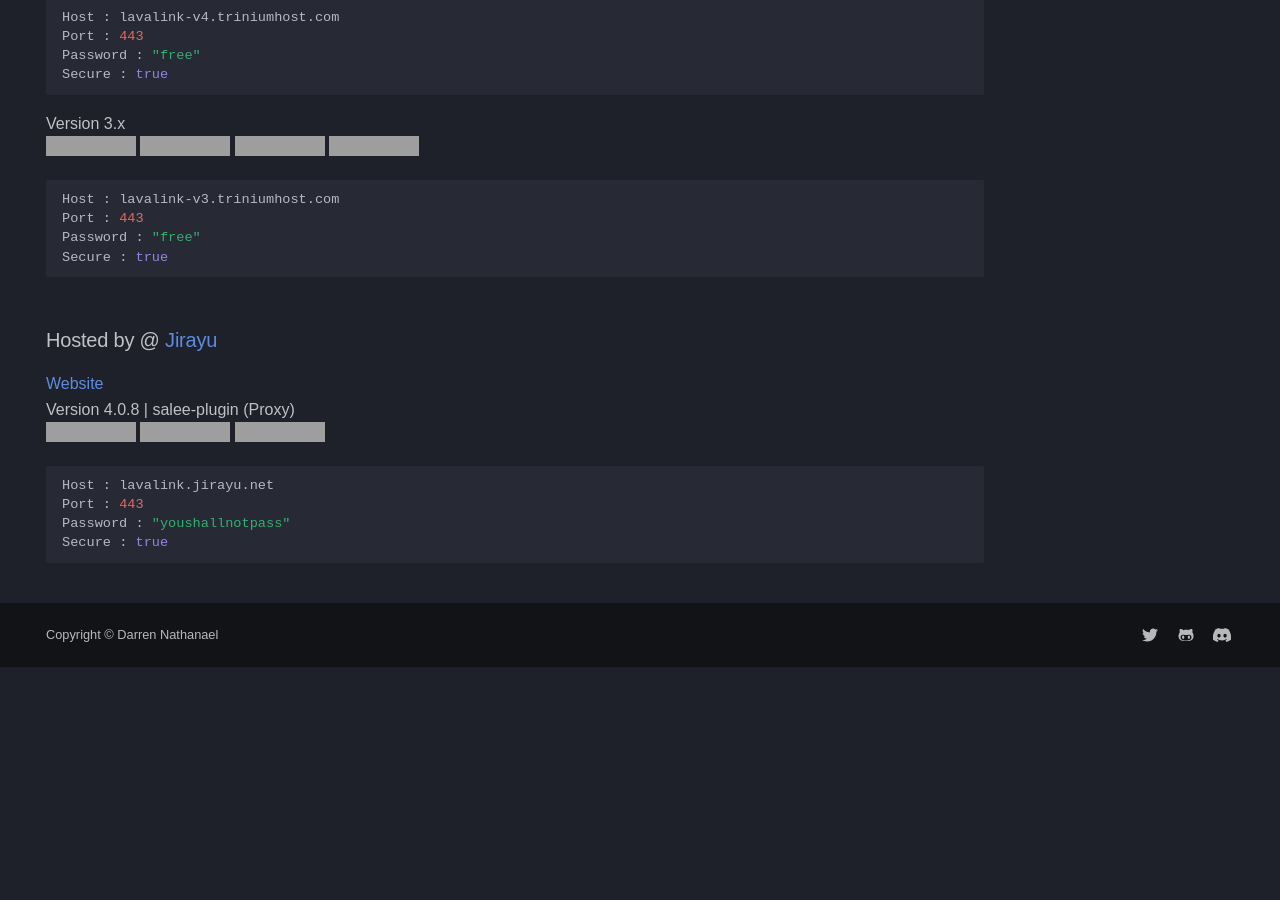
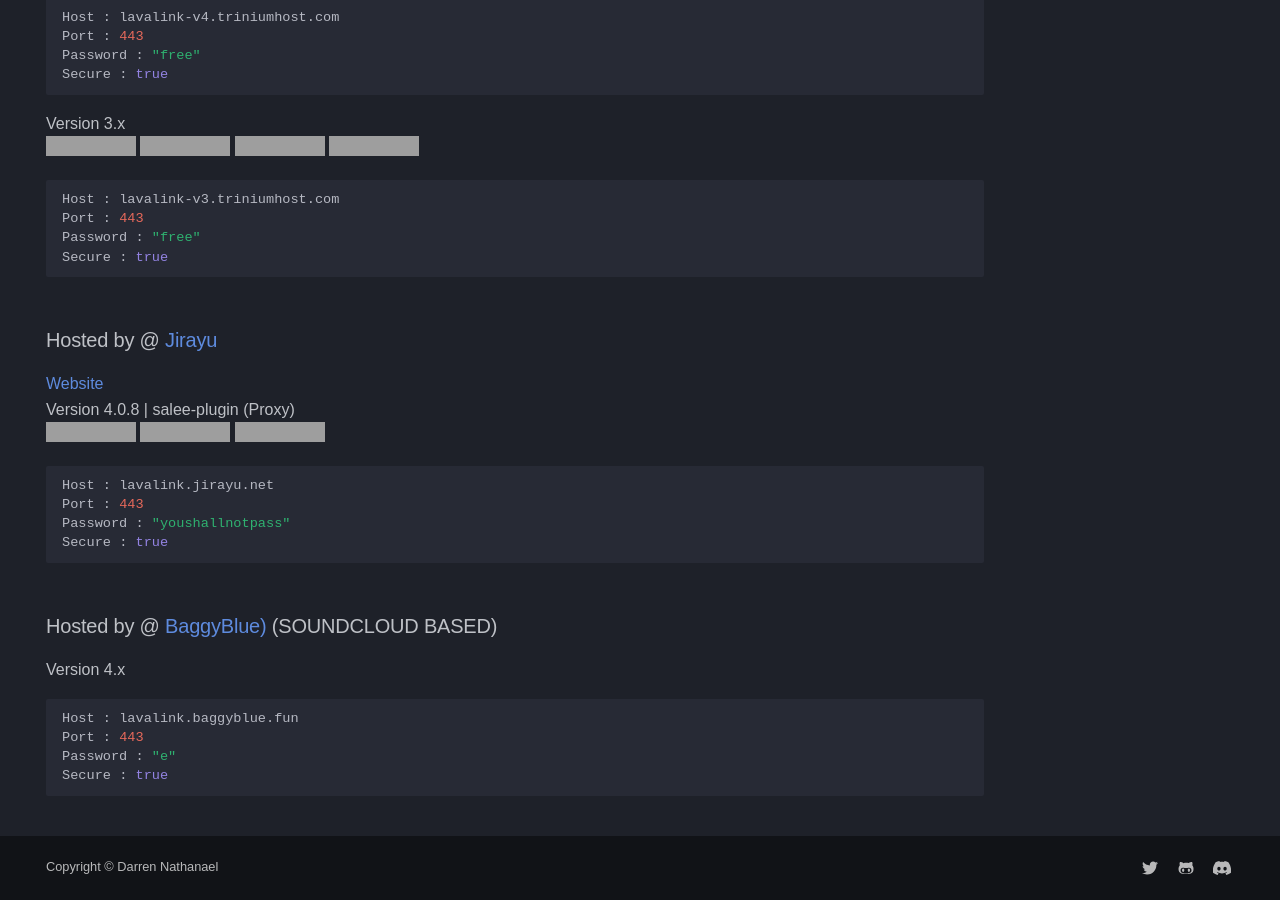
Before and after one commit to DarrenOfficial/lavalink-list, an MkDocs documentation site: the page built from docs/SSL/Lavalink-SSL.md, in a window 1280 px wide and 900 px high, scrolled down 1680 px, cut to the strip 0-900 px from the top of the window. Built offline with MkDocs 1.6.1 and Material for MkDocs 9.7.7, drawn with Linux system fonts in a browser that asks for light colours; some web fonts are replaced; comment, search, counter and statistics services are not loaded; a style sheet for code colours, icons or effects is not loaded; before the commit the page ends 2347 px from its top, so only the background shows below that; some of the changed text lies outside the part shown; grey boxes are pictures that could not be loaded.

Commit message:
Update Lavalink-SSL.md

````diff
--- a/docs/SSL/Lavalink-SSL.md
+++ b/docs/SSL/Lavalink-SSL.md
@@ -103,3 +103,11 @@ Port : 443
 Password : "youshallnotpass"
 Secure : true
 ```
+### Hosted by @ [BaggyBlue)](https://baggyblue.fun) (SOUNDCLOUD BASED)
+Version 4.x
+```bash
+Host : lavalink.baggyblue.fun
+Port : 443
+Password : "e"
+Secure : true
+```
````
